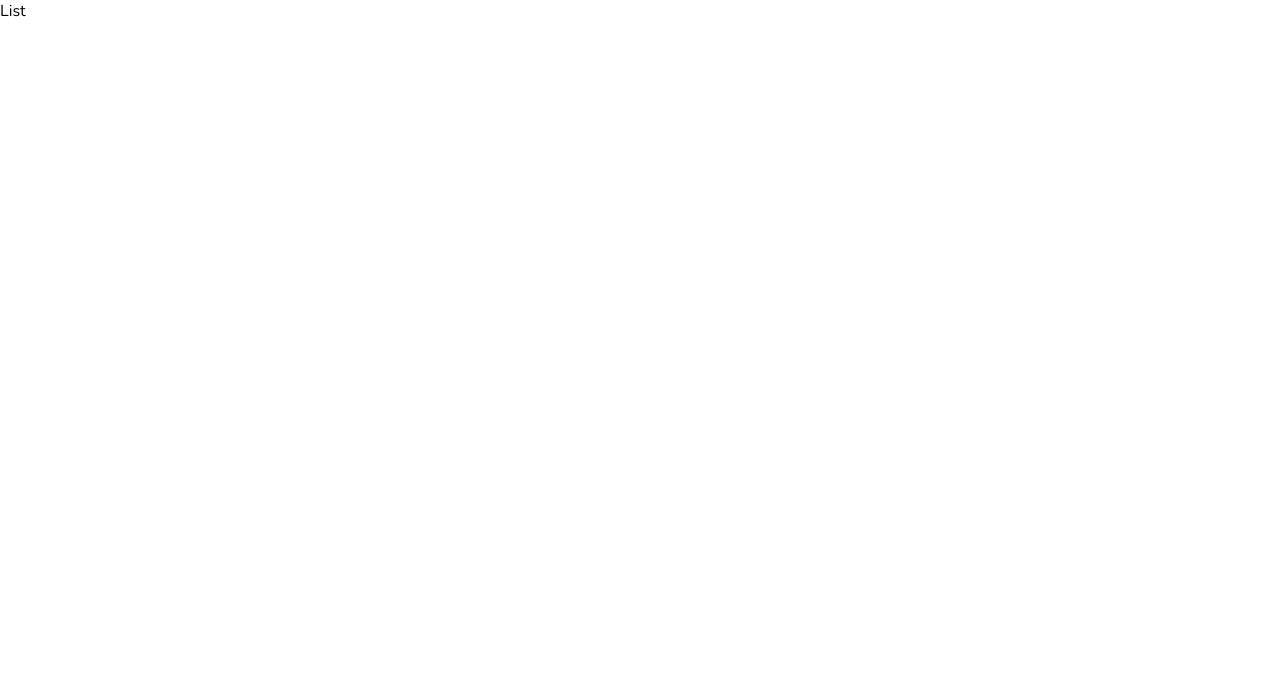
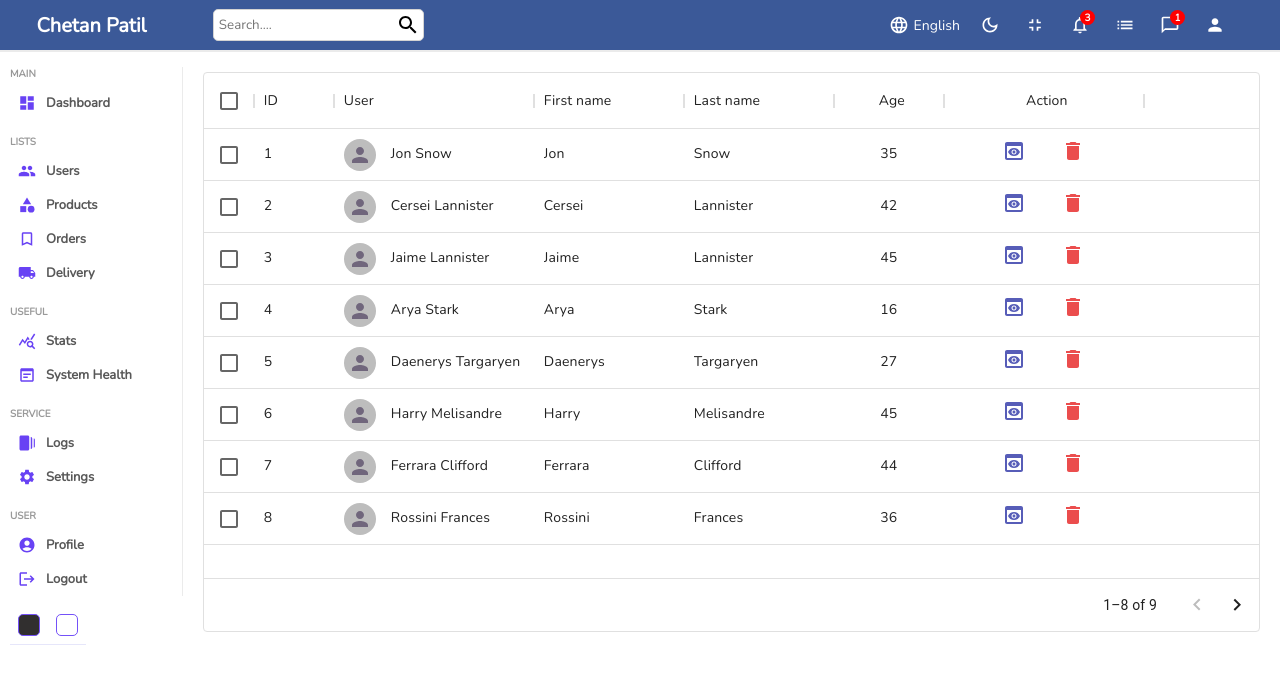
Before and after one commit to ChetanPatil23/Admin-Dashboard, a React (Create React App) app: page /users in a window 1280 px wide. Shown: the top 684 px of the page. Built offline with nearby package versions, Linux system fonts and the light colour scheme.

Commit message:
DataTable

```diff
--- a/package.json
+++ b/package.json
@@ -7,6 +7,7 @@
     "@emotion/styled": "^11.10.4",
     "@mui/icons-material": "^5.10.6",
     "@mui/material": "^5.10.6",
+    "@mui/x-data-grid": "^5.17.7",
     "@testing-library/jest-dom": "^5.16.5",
     "@testing-library/react": "^13.4.0",
     "@testing-library/user-event": "^13.5.0",
--- /dev/null
+++ b/src/components/datatable/Datatable.js
@@ -0,0 +1,87 @@
+import React, { useState } from "react";
+import "./datatable.scss";
+
+import { DataGrid } from "@mui/x-data-grid";
+import { Avatar } from "@mui/material";
+import DeleteIcon from "@mui/icons-material/Delete";
+import PreviewIcon from "@mui/icons-material/Preview";
+const columns = [
+  { field: "id", headerName: "ID", width: 80 },
+  {
+    field: "fullName",
+    headerName: "User",
+    description: "This column has a value getter and is not sortable.",
+    sortable: false,
+    width: 200,
+    renderCell: (params) => (
+      <div className="flex">
+        <Avatar className="icon" />
+        <span>
+          {params.row.firstName || ""} {params.row.lastName || ""}
+        </span>
+      </div>
+    ),
+  },
+  { field: "firstName", headerName: "First name", width: 150 },
+  { field: "lastName", headerName: "Last name", width: 150 },
+  {
+    field: "age",
+    headerName: "Age",
+    headerAlign: "center",
+    align:"center",
+    type: "number",
+    width: 110,
+  },
+  {
+    field: "action",
+    headerName: "Action",
+    headerAlign: "center",
+    align:"center",
+    width: 200,
+    renderCell: (params) => {
+      return (
+        <div className="action">
+          <div className="viewBtn">
+            <PreviewIcon />
+          </div>
+          <div className="delBtn">
+            <DeleteIcon />
+          </div>
+        </div>
+      );
+    },
+  },
+];
+
+const rows = [
+  { id: 1, lastName: "Snow", firstName: "Jon", age: 35 },
+  { id: 2, lastName: "Lannister", firstName: "Cersei", age: 42 },
+  { id: 3, lastName: "Lannister", firstName: "Jaime", age: 45 },
+  { id: 4, lastName: "Stark", firstName: "Arya", age: 16 },
+  { id: 5, lastName: "Targaryen", firstName: "Daenerys", age: 27 },
+  { id: 6, lastName: "Melisandre", firstName: "Harry", age: 45 },
+  { id: 7, lastName: "Clifford", firstName: "Ferrara", age: 44 },
+  { id: 8, lastName: "Frances", firstName: "Rossini", age: 36 },
+  { id: 9, lastName: "Roxie", firstName: "Harvey", age: 65 },
+];
+
+const Datatable = () => {
+  const [rowsList, setRowsList] = useState(rows);
+  const deleteHandler = (e) => {
+    console.log(e.target);
+  };
+  return (
+    <div className="datatable">
+      <DataGrid
+        rows={rows}
+        columns={columns}
+        pageSize={8}
+        rowsPerPageOptions={[8]}
+        checkboxSelection
+        onRowClick={(e) => deleteHandler(e)}
+      />
+    </div>
+  );
+};
+
+export default Datatable;
--- /dev/null
+++ b/src/components/datatable/datatable.scss
@@ -0,0 +1,26 @@
+.datatable {
+  margin: 10px;
+  padding: 10px;
+  height: 560px;
+  .flex,
+  .action {
+    display: flex;
+    align-items: center;
+    gap: 15px;
+    .icon {
+      height: 32px;
+      width: 32px;
+      border-radius: 50%;
+      color: rgba(66, 49, 85, 0.616);
+    }
+    .viewBtn {
+      color: rgb(87, 93, 184);
+      cursor: pointer;
+      margin-right: 20px;
+    }
+    .delBtn {
+      color: rgb(235, 77, 77);
+      cursor: pointer;
+    }
+  }
+}
--- a/src/components/navbar/Navbar.js
+++ b/src/components/navbar/Navbar.js
@@ -12,11 +12,15 @@
 import ArrowRightOutlinedIcon from "@mui/icons-material/ArrowRightOutlined";
 
 const Navbar = ({ isOpen, setIsOpen }) => {
+  const urlLink = window.location.href;
+  const hideIcon = urlLink.includes("users");
   return (
     <div className="navbar">
-      <span className="arrowIcon" onClick={() => setIsOpen(!isOpen)}>
-        {isOpen ? <ArrowLeftOutlinedIcon /> : <ArrowRightOutlinedIcon />}
-      </span>
+      {!hideIcon && (
+        <span className="arrowIcon" onClick={() => setIsOpen(!isOpen)}>
+          {isOpen ? <ArrowLeftOutlinedIcon /> : <ArrowRightOutlinedIcon />}
+        </span>
+      )}
       <div className="wrapper">
         <div className="search">
           <input type="text" placeholder="Search...." />
--- a/src/components/sidebar/Sidebar.js
+++ b/src/components/sidebar/Sidebar.js
@@ -11,12 +11,15 @@
 import SettingsIcon from "@mui/icons-material/Settings";
 import AccountCircleIcon from "@mui/icons-material/AccountCircle";
 import LogoutIcon from "@mui/icons-material/Logout";
+import { Link, NavLink } from "react-router-dom";
 const Sidebar = ({ isOpen }) => {
   const sidebarToggle = isOpen ? "open" : "close";
   return (
     <div className={`sidebar ${sidebarToggle}`}>
       <div className="top">
-        <span className="logo">Chetan Patil</span>
+        <Link to="/" className='link'>
+          <span className="logo">Chetan Patil</span>
+        </Link>
       </div>
       <hr />
       <div className="center">
@@ -27,10 +30,12 @@
             <span>Dashboard</span>
           </li>
           <p className="title">LISTS</p>
-          <li>
-            <GroupIcon className="icon" />
-            <span>Users</span>
-          </li>
+          <Link to="/users" className="link">
+            <li>
+              <GroupIcon className="icon" />
+              <span>Users</span>
+            </li>
+          </Link>
           <li>
             <CategoryIcon className="icon" />
             <span>Products</span>
--- a/src/components/sidebar/sidebar.scss
+++ b/src/components/sidebar/sidebar.scss
@@ -9,6 +9,9 @@
     align-items: center;
     background-color: #3b5998;
     border-right: none;
+    .link {
+      text-decoration: none;
+    }
     .logo {
       font-size: 20px;
       font-weight: bold;
@@ -33,11 +36,20 @@
         margin-top: 15px;
         margin-bottom: 5px;
       }
+      .link {
+        text-decoration: none;
+      }
       li {
         display: flex;
         align-items: center;
         padding: 8px;
         cursor: pointer;
+        text-decoration: none;
+        .active {
+          span {
+            font-weight: bold;
+          }
+        }
         &:hover {
           background-color: lavender;
           .icon {
--- a/src/components/table/List.js
+++ b/src/components/table/Table.js
@@ -8,7 +8,7 @@
 import TableRow from "@mui/material/TableRow";
 import Paper from "@mui/material/Paper";
 
-const List = () => {
+const TableComp = () => {
   const rows = [
     {
       id: 1123,
@@ -88,4 +88,4 @@
   );
 };
 
-export default List;
+export default TableComp;
--- a/src/pages/home/Home.js
+++ b/src/pages/home/Home.js
@@ -1,5 +1,5 @@
 import KeyboardArrowUpOutlined from "@mui/icons-material/KeyboardArrowUpOutlined";
-import List from "../../components/table/List";
+import List from "../../components/table/Table";
 import React, { useState } from "react";
 import Chart from "../../components/chart/Chart";
 import Featured from "../../components/featured/Featured";
--- a/src/pages/list/List.js
+++ b/src/pages/list/List.js
@@ -1,10 +1,17 @@
 import React from 'react';
+import Datatable from '../../components/datatable/Datatable';
+import Navbar from '../../components/navbar/Navbar';
+import Sidebar from '../../components/sidebar/Sidebar';
 import './list.scss';
 
 const List = () => {
   return (
-    <div>
-      List
+    <div className='list'>
+      <Sidebar/>
+      <div className='listContainer'>
+        <Navbar/>
+        <Datatable/>
+      </div>
     </div>
   )
 }
--- a/src/pages/list/list.scss
+++ b/src/pages/list/list.scss
@@ -0,0 +1,7 @@
+.list{
+    display:flex;
+    width:100%;
+    .listContainer{
+        flex:6;
+    }
+}
```
Also changed, not shown: 1 other file (tests, documents, lock files or other folders).
